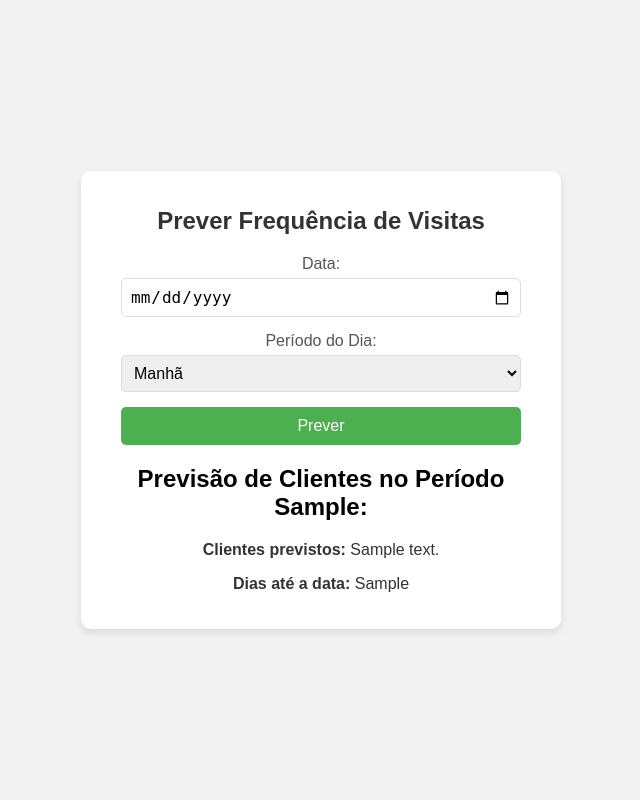
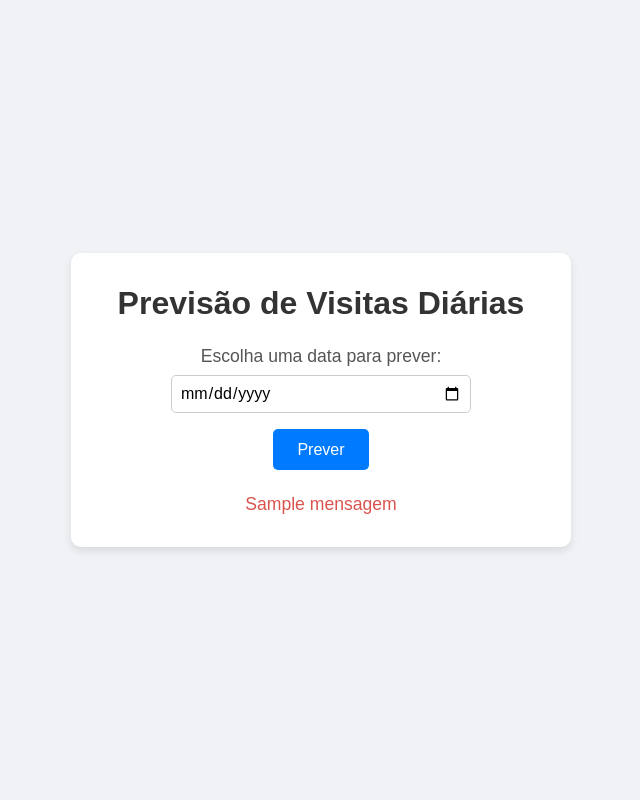
Before and after one commit to SamuelLauro/Predicaodemanda-, a Flask app: template templates/index.html in a window 1280 px wide. Shown: the whole page, without its empty margins (319-959 px from the left). Run offline with Flask 3, Linux system fonts and the light colour scheme; the template is opened without the code that fills it: most values are stand-ins (such as "Sample title", 1, 10 or a date in 2020); parts of the project's set-up code (start-up, migrations or seed data) failed here and were passed over.

Commit message:
Aplicação do modelo Prophet com nova base de dados
Implementação do modelo Prophet atualizado para previsão de visitas diárias com nova base de dados de frequência. Ajustes em CSS e JavaScript para validar dias de fechamento da barbearia (domingo e segunda-feira).

```diff
--- a/app.py
+++ b/app.py
@@ -1,87 +1,61 @@
-from datetime import datetime, timedelta
-from flask import Flask, render_template, request
-import joblib
+from flask import Flask, request, render_template
 import pandas as pd
-import random
+import numpy as np
+from prophet import Prophet
 
+
+# Inicializar o app Flask
 app = Flask(__name__)
 
-# Carregar o modelo, o scaler e os nomes das features
-model = joblib.load('xgboost_regressor_model.joblib')
-scaler = joblib.load('scaler.joblib')
-with open('feature_names.joblib', 'rb') as f:
-    feature_names = joblib.load(f)
+# Carregar e preparar os dados
+df = pd.read_csv("frequency_data.csv", parse_dates=['date'])
+df = df.set_index('date').resample('D').size().rename('clientes').to_frame()
+df = df[df['clientes'] > 0].reset_index().rename(columns={'date': 'ds', 'clientes': 'y'})
 
+# Configurar e treinar o modelo Prophet
+modelo = Prophet(daily_seasonality=True, yearly_seasonality=True, weekly_seasonality=True)
+modelo.fit(df)
+
+# Página inicial com o formulário
 @app.route('/')
-def index():
-    # Define a data mínima (hoje) e a data máxima (10 dias no futuro)
-    min_date = datetime.today().strftime('%Y-%m-%d')
-    max_date = (datetime.today() + timedelta(days=10)).strftime('%Y-%m-%d')
-    return render_template('index.html', min_date=min_date, max_date=max_date)
+def home():
+    return render_template('index.html')
 
-@app.route('/predict', methods=['POST'])
-def predict():
-    # Obter a data selecionada do formulário
-    selected_date = request.form['date']
-    selected_date = datetime.strptime(selected_date, '%Y-%m-%d')
+# Endpoint para fazer a previsão
+@app.route('/prever', methods=['POST'])
+def prever():
+    try:
+        # Receber a data escolhida pelo usuário
+        data_escolhida = request.form['data']
+        data_escolhida = pd.to_datetime(data_escolhida)
 
-    # Calcular os dias até a data selecionada
-    today = datetime.today()
-    dias_ate_a_data = (selected_date - today).days
+        # Validar se a data é no futuro
+        ultima_data = df['ds'].max()
+        dias_adiante = (data_escolhida - ultima_data).days
 
-    # Verificar se a data é no passado ou maior que 10 dias no futuro
-    if dias_ate_a_data < 0 or dias_ate_a_data > 10:
-        min_date = today.strftime('%Y-%m-%d')
-        max_date = (today + timedelta(days=10)).strftime('%Y-%m-%d')
-        return render_template('index.html', error="A data selecionada deve estar entre hoje e 10 dias no futuro.", min_date=min_date, max_date=max_date)
+        if dias_adiante < 1:
+            mensagem = "Por favor, escolha uma data no futuro."
+            return render_template('index.html', mensagem=mensagem)
 
-    # Obter o período do dia (manhã, tarde, noite)
-    selected_period = request.form.get('period')
+        # Criar datas futuras e fazer a previsão com Prophet
+        futuro = modelo.make_future_dataframe(periods=dias_adiante, freq='D')
+        previsao = modelo.predict(futuro)
 
-    # Codificar o período como numérico
-    if selected_period == 'manhã':
-        horario_preferido = 0
-    elif selected_period == 'tarde':
-        horario_preferido = 1
-    else:  # 'noite'
-        horario_preferido = 2
+        # Obter o valor previsto para a data selecionada
+        previsao_data_escolhida = previsao[previsao['ds'] == data_escolhida]
+        if previsao_data_escolhida.empty:
+            mensagem = "Não foi possível fazer a previsão para essa data."
+            return render_template('index.html', mensagem=mensagem)
 
-    # Criação do DataFrame de entrada para previsão
-    input_data = pd.DataFrame([[dias_ate_a_data, horario_preferido, 10]],  # Exemplo de 10 dias desde a última visita
-                              columns=['Dia_da_Semana', 'Turno', 'Dias_Desde_Ultima_Visita'])
+        valor_previsto = max(0, int(previsao_data_escolhida['yhat'].values[0]))
 
-    # Adicionar colunas faltantes com valor zero
-    for col in feature_names:
-        if col not in input_data.columns:
-            input_data[col] = 0
+        # Retornar o valor previsto ao usuário
+        return render_template('index.html', previsao=valor_previsto, data=data_escolhida.strftime('%d/%m/%Y'))
 
-    # Reordenar as colunas para garantir a compatibilidade
-    input_data = input_data[feature_names]
+    except Exception as e:
+        mensagem = f"Ocorreu um erro: {e}"
+        return render_template('index.html', mensagem=mensagem)
 
-    # Normalizar os dados de entrada
-    scaled_data = scaler.transform(input_data)
-
-    # Prever a frequência de visitas
-    predicted_visits = model.predict(scaled_data)[0]
-
-    # Adicionar variabilidade artificial para teste
-    predicted_visits += random.uniform(-1, 1)  # Adiciona um valor aleatório entre -1 e 1 para teste
-
-    # Adicionar uma impressão para depuração
-    print("Dados de entrada (não escalados):", input_data)
-    print("Dados de entrada (escalados):", scaled_data)
-    print("Previsão original (sem aleatoriedade):", model.predict(scaled_data)[0])
-    print("Previsão com variabilidade (para teste):", predicted_visits)
-
-    return render_template(
-        'index.html',
-        predicted_visits=int(predicted_visits),
-        dias_ate_a_data=dias_ate_a_data,
-        selected_period=selected_period,
-        error=None,
-        min_date=today.strftime('%Y-%m-%d'),
-        max_date=(today + timedelta(days=10)).strftime('%Y-%m-%d')
-    )
-
+# Executar o app
 if __name__ == '__main__':
     app.run(debug=True)
--- /dev/null
+++ b/static/style.css
@@ -0,0 +1,87 @@
+/* Geral */
+* {
+    margin: 0;
+    padding: 0;
+    box-sizing: border-box;
+    font-family: Arial, sans-serif;
+}
+
+body {
+    display: flex;
+    justify-content: center;
+    align-items: center;
+    min-height: 100vh;
+    background-color: #f0f2f5;
+}
+
+/* Container Principal */
+.container {
+    background-color: #fff;
+    padding: 2rem;
+    width: 100%;
+    max-width: 500px;
+    border-radius: 10px;
+    box-shadow: 0 4px 8px rgba(0, 0, 0, 0.1);
+    text-align: center;
+}
+
+h1 {
+    color: #333;
+    margin-bottom: 1.5rem;
+}
+
+/* Formulário */
+form {
+    display: flex;
+    flex-direction: column;
+    align-items: center;
+}
+
+label {
+    font-size: 1.1rem;
+    color: #555;
+    margin-bottom: 0.5rem;
+}
+
+input[type="date"] {
+    padding: 0.5rem;
+    font-size: 1rem;
+    border: 1px solid #ccc;
+    border-radius: 5px;
+    width: 100%;
+    max-width: 300px;
+    margin-bottom: 1rem;
+}
+
+button {
+    padding: 0.7rem 1.5rem;
+    font-size: 1rem;
+    color: #fff;
+    background-color: #007bff;
+    border: none;
+    border-radius: 5px;
+    cursor: pointer;
+    transition: background-color 0.3s ease;
+}
+
+button:hover {
+    background-color: #0056b3;
+}
+
+.result, .error, .closed-message {
+    margin-top: 1.5rem;
+    font-size: 1.1rem;
+}
+
+.result {
+    color: #28a745;
+}
+
+.error {
+    color: #d9534f;
+}
+
+.closed-message {
+    color: #d9534f;
+    font-weight: bold;
+}
--- a/templates/index.html
+++ b/templates/index.html
@@ -1,110 +1,63 @@
 <!DOCTYPE html>
-<html lang="pt-br">
+<html lang="pt-BR">
 <head>
     <meta charset="UTF-8">
     <meta name="viewport" content="width=device-width, initial-scale=1.0">
-    <title>Prever Frequência de Visitas</title>
-    <style>
-        body {
-            font-family: Arial, sans-serif;
-            background-color: #f2f2f2;
-            display: flex;
-            justify-content: center;
-            align-items: center;
-            height: 100vh;
-            margin: 0;
-        }
-
-        .container {
-            background-color: #ffffff;
-            padding: 20px 40px;
-            border-radius: 10px;
-            box-shadow: 0px 4px 8px rgba(0, 0, 0, 0.1);
-            width: 100%;
-            max-width: 400px;
-            text-align: center;
-        }
-
-        h1 {
-            color: #333;
-            font-size: 24px;
-            margin-bottom: 20px;
-        }
-
-        label {
-            font-size: 16px;
-            color: #555;
-        }
-
-        input[type="date"],
-        select {
-            width: 100%;
-            padding: 8px;
-            margin-top: 5px;
-            margin-bottom: 15px;
-            border-radius: 5px;
-            border: 1px solid #ddd;
-            box-sizing: border-box;
-            font-size: 16px;
-        }
-
-        button {
-            width: 100%;
-            background-color: #4CAF50;
-            color: white;
-            padding: 10px;
-            border: none;
-            border-radius: 5px;
-            font-size: 16px;
-            cursor: pointer;
-        }
-
-        button:hover {
-            background-color: #45a049;
-        }
-
-        .result, .error {
-            margin-top: 20px;
-            font-size: 16px;
-        }
-
-        .result p {
-            color: #333;
-        }
-
-        .error {
-            color: red;
-        }
-    </style>
+    <title>Previsão de Visitas</title>
+    <link rel="stylesheet" href="/static/style.css">
 </head>
 <body>
     <div class="container">
-        <h1>Prever Frequência de Visitas</h1>
-        <form action="/predict" method="post">
-            <label for="date">Data:</label>
-            <input type="date" id="date" name="date" required min="{{ min_date }}" max="{{ max_date }}">
-
-            <label for="period">Período do Dia:</label>
-            <select id="period" name="period" required>
-                <option value="manhã">Manhã</option>
-                <option value="tarde">Tarde</option>
-                <option value="noite">Noite</option>
-            </select>
-
+        <h1>Previsão de Visitas Diárias</h1>
+        <form action="/prever" method="post" onsubmit="return verificarDiaFechado()">
+            <label for="data">Escolha uma data para prever:</label>
+            <input type="date" id="data" name="data" required onchange="verificarDia()">
             <button type="submit">Prever</button>
         </form>
 
-        {% if error %}
-            <div class="error">{{ error }}</div>
+        <!-- Exibe a previsão ou mensagem de erro do servidor -->
+        {% if previsao %}
+            <div class="result">
+                <p>Previsão para {{ data }}: <strong>{{ previsao }} clientes</strong></p>
+            </div>
+        {% elif mensagem %}
+            <div class="error">
+                <p>{{ mensagem }}</p>
+            </div>
         {% endif %}
 
-        {% if predicted_visits is not none %}
-            <div class="result">
-                <h2>Previsão de Clientes no Período {{ selected_period }}:</h2>
-                <p><strong>Clientes previstos:</strong> {{ predicted_visits }}</p>
-                <p><strong>Dias até a data:</strong> {{ dias_ate_a_data }}</p>
-            </div>
-        {% endif %}
+        <!-- Div para exibir a mensagem de fechamento -->
+        <div class="closed-message" id="closed-message" style="display: none;">
+            Barbearia fechada neste dia.
+        </div>
     </div>
+
+    <script>
+        function verificarDia() {
+            const dataInput = document.getElementById("data").value;
+            const closedMessage = document.getElementById("closed-message");
+
+            if (dataInput) {
+                const dataSelecionada = new Date(dataInput);
+                const diaSemana = dataSelecionada.getUTCDay(); // 0 = Domingo, 1 = Segunda, etc.
+
+                // Verificar se é domingo (0) ou segunda-feira (1)
+                if (diaSemana === 0 || diaSemana === 1) {
+                    closedMessage.style.display = "block";
+                } else {
+                    closedMessage.style.display = "none";
+                }
+            }
+        }
+
+        function verificarDiaFechado() {
+            const closedMessage = document.getElementById("closed-message");
+            if (closedMessage.style.display === "block") {
+                alert("A barbearia está fechada aos domingos e segundas-feiras. Por favor, escolha outro dia.");
+                return false; // Impede o envio do formulário
+            }
+            return true;
+        }
+    </script>
 </body>
 </html>
```
Also changed, not shown: frequency_data.csv (added), 3 other files.
